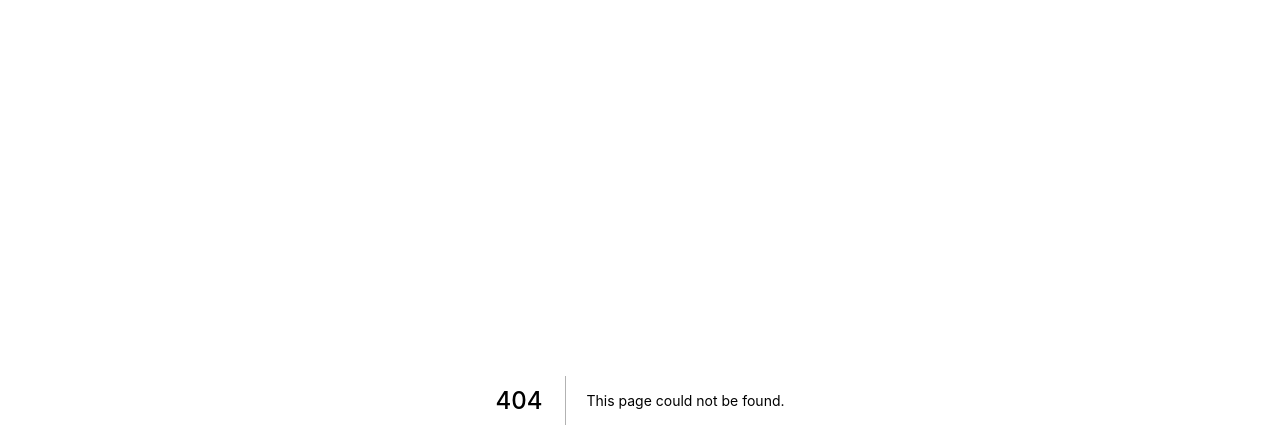
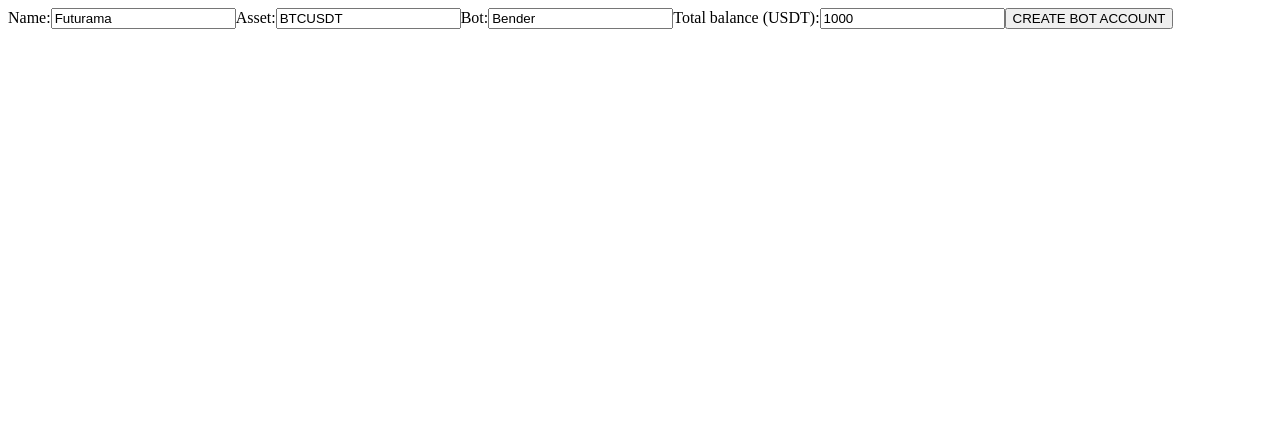
Before and after one commit to FelipeRamosLab/Nextjs-Lab, a Next.js app: page /components/CreateBotAccount in a window 1280 px wide. Before the commit this address had no page. Shown: the top 448 px of the page. Built offline with nearby package versions, Linux system fonts and the light colour scheme.

Commit message:
Updating the draft

```diff
--- /dev/null
+++ b/pages/components/CreateBotAccount.jsx
@@ -0,0 +1,73 @@
+import { useState } from 'react';
+import axios from 'axios';
+
+export default function CreateBotAccount({masterID, handleKeyUp, accountsSetter}){
+    const [formData, setFormData] = useState({
+        name: 'Futurama',
+        totalBalance: 1000,
+        bot: 'Bender',
+        assets: 'BTCUSDT'
+    });
+
+    async function createBotAccount(ev, postParams){
+        ev.preventDefault();
+        postParams.botAccountConfig.assets = [postParams.botAccountConfig.assets];
+
+        try {
+            const created = await axios.post('http://localhost:80/create-botaccount', postParams);
+            accountsSetter(created.data.data)
+        } catch(err){
+            console.error(err);
+        }
+    }
+
+    return (
+        <form method="POST" onSubmit={(ev)=>createBotAccount(ev, {accountID: masterID, botAccountConfig: formData})}>
+            <label>Name:</label>
+            <input
+              name="name"
+              type="text"
+              autoCapitalize="true"
+              value={formData.name}
+              onChange={(ev) =>
+                handleKeyUp(ev, formData, setFormData)
+              }
+            />
+
+            <label>Asset:</label>
+            <input
+              name="assets"
+              type="text"
+              autoCapitalize="true"
+              value={formData.assets}
+              onChange={(ev) =>
+                handleKeyUp(ev, formData, setFormData)
+              }
+            />
+
+            <label>Bot:</label>
+            <input
+              name="bot"
+              type="text"
+              autoCapitalize="true"
+              value={formData.bot}
+              onChange={(ev) =>
+                handleKeyUp(ev, formData, setFormData)
+              }
+            />
+
+            <label>Total balance (USDT):</label>
+            <input
+              name="totalBalance"
+              type="number"
+              inputMode="numeric"
+              value={formData.totalBalance}
+              onChange={(ev) =>
+                handleKeyUp(ev, formData, setFormData)
+              }
+            />
+
+            <button type="submit">CREATE BOT ACCOUNT</button>
+        </form>
+    )
+}
```
Also changed, not shown: pages/index.js (+86 -10 lines).
